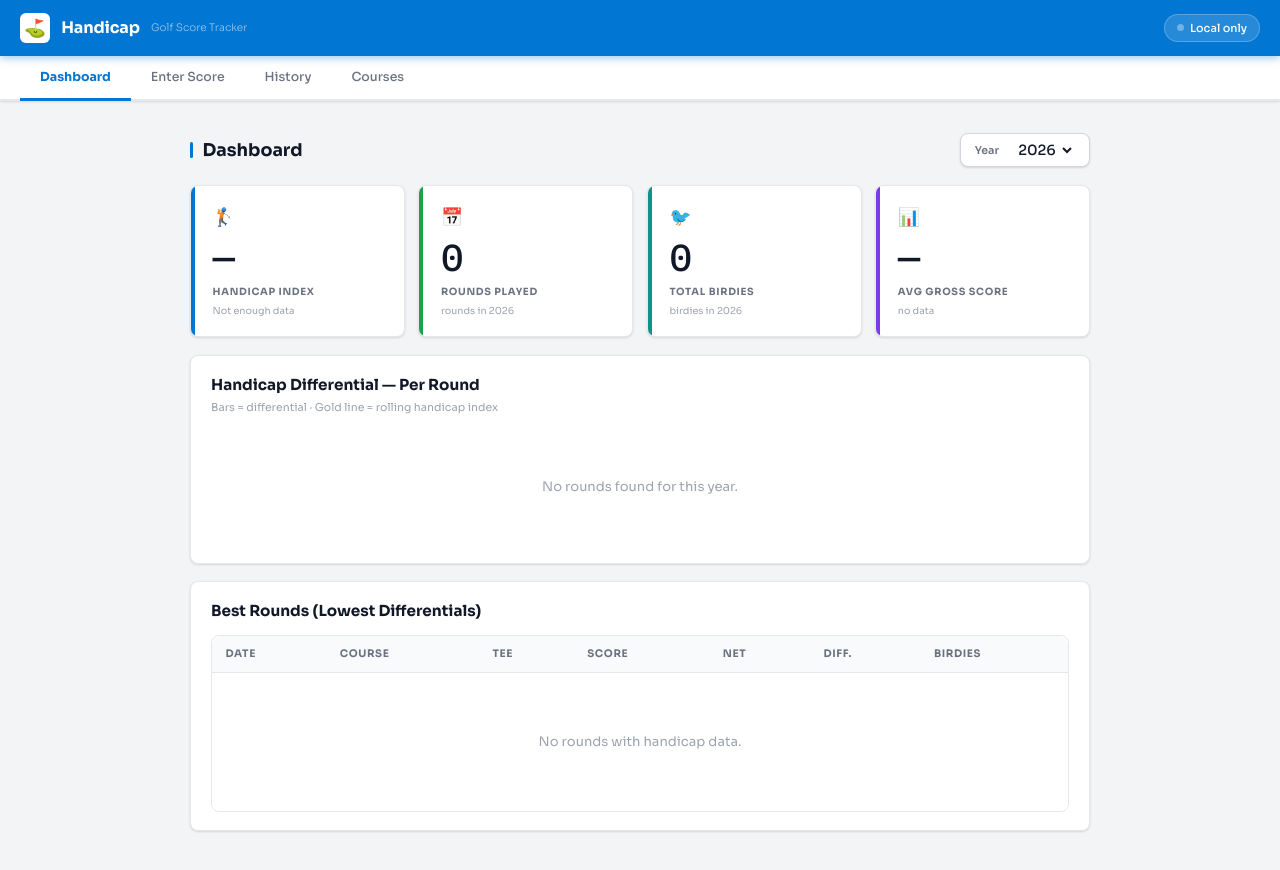
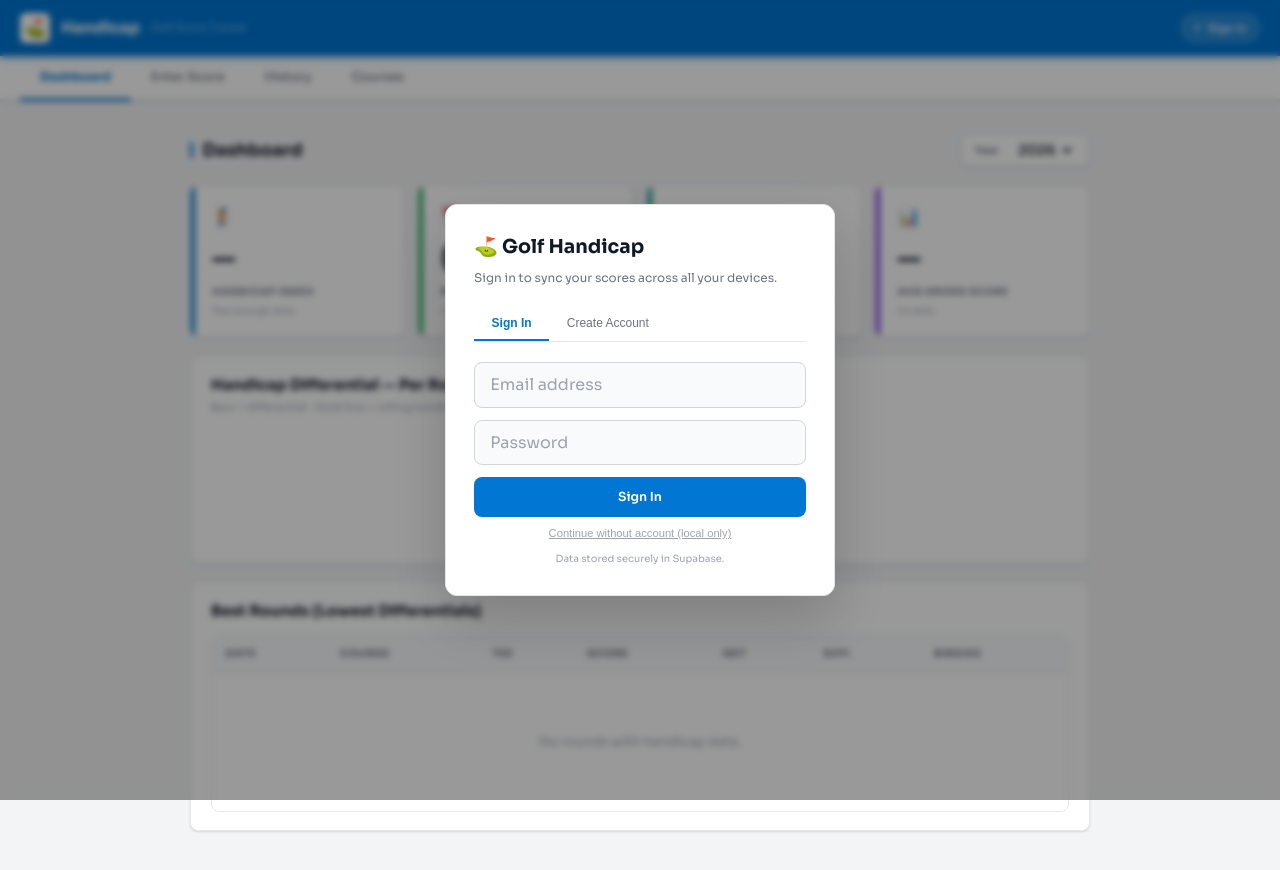
Before and after one commit to paulsauve55/golf-handicap, a plain HTML site: page index.html in a window 1280 px wide. Drawn offline with nearby package versions, Linux system fonts and the light colour scheme.

Commit message:
Update index.html

```diff
--- a/index.html
+++ b/index.html
@@ -358,8 +358,8 @@
    SUPABASE — replace with your own project credentials
    Get them from: supabase.com → Project Settings → API
    ══════════════════════════════════════════════════════════════ */
-const SUPABASE_URL      = 'YOUR_SUPABASE_URL';
-const SUPABASE_ANON_KEY = 'YOUR_SUPABASE_ANON_KEY';
+const SUPABASE_URL      = 'https://zowuwqfjqoikdtfvecuu.supabase.co';
+const SUPABASE_ANON_KEY = 'sb_publishable_bzJnteAVV-kAZssxz_Qk_w_8J6cwvnu';
 
 /* ─── Supabase init ──────────────────────────────────────────── */
 const sbOk = SUPABASE_URL !== 'YOUR_SUPABASE_URL';
```
